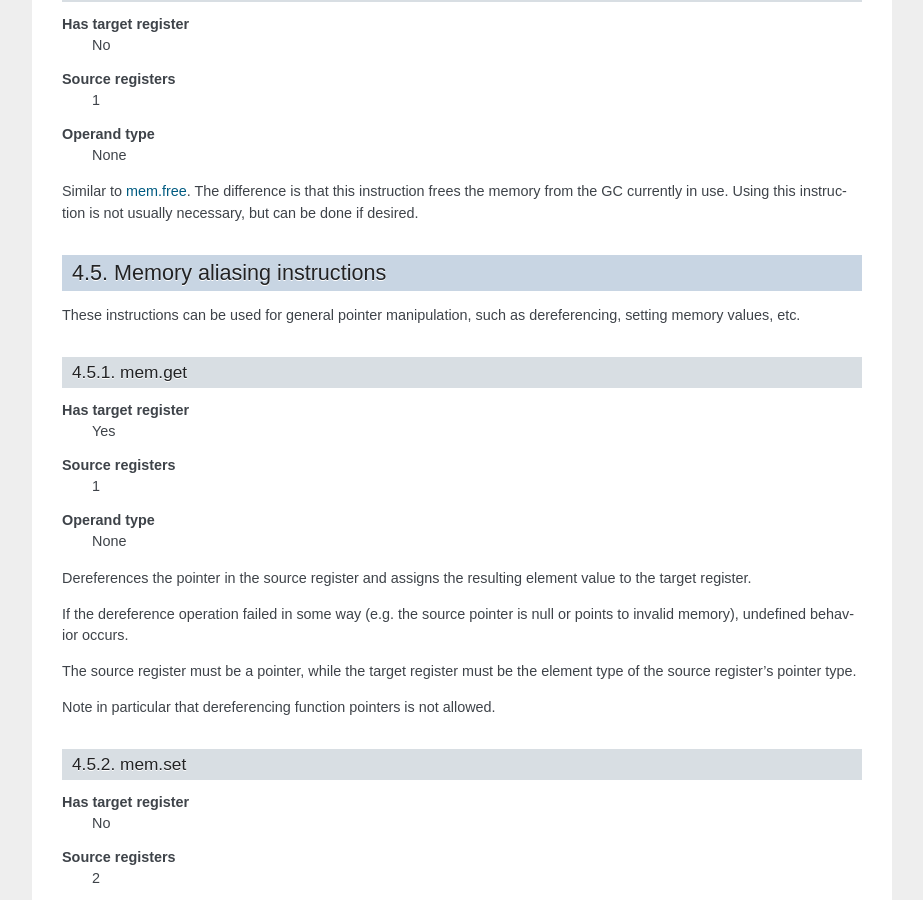
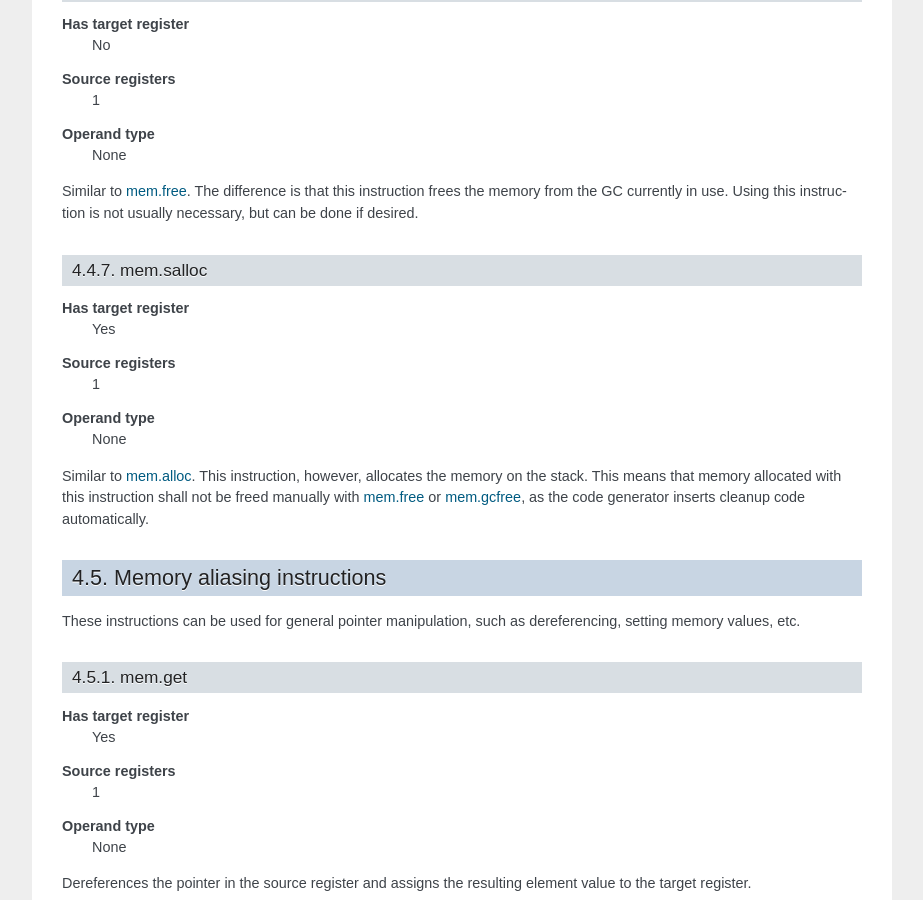
Before and after one commit to lycus/mci, a Sphinx documentation site: the page built from docs/instruction_set.rst, in a window 1280 px wide and 900 px high, scrolled down 15593 px. Shown: the whole window, without its empty margins (198-1121 px from the left). Built offline with Sphinx 7.4.7, drawn with Linux system fonts in a browser that asks for light colours.

Commit message:
Introduce mem.salloc instruction.

```diff
--- a/docs/instruction_set.rst
+++ b/docs/instruction_set.rst
@@ -797,6 +797,21 @@
 Similar to mem.free_. The difference is that this instruction frees the
 memory from the GC currently in use. Using this instruction  is not usually
 necessary, but can be done if desired.
+
+mem.salloc
+----------
+
+**Has target register**
+    Yes
+**Source registers**
+    1
+**Operand type**
+    None
+
+Similar to mem.alloc_. This instruction, however, allocates the memory on the
+stack. This means that memory allocated with this instruction shall not be
+freed manually with mem.free_ or mem.gcfree_, as the code generator inserts
+cleanup code automatically.
 
 Memory aliasing instructions
 ++++++++++++++++++++++++++++
```
Also changed, not shown: 3 other files.
